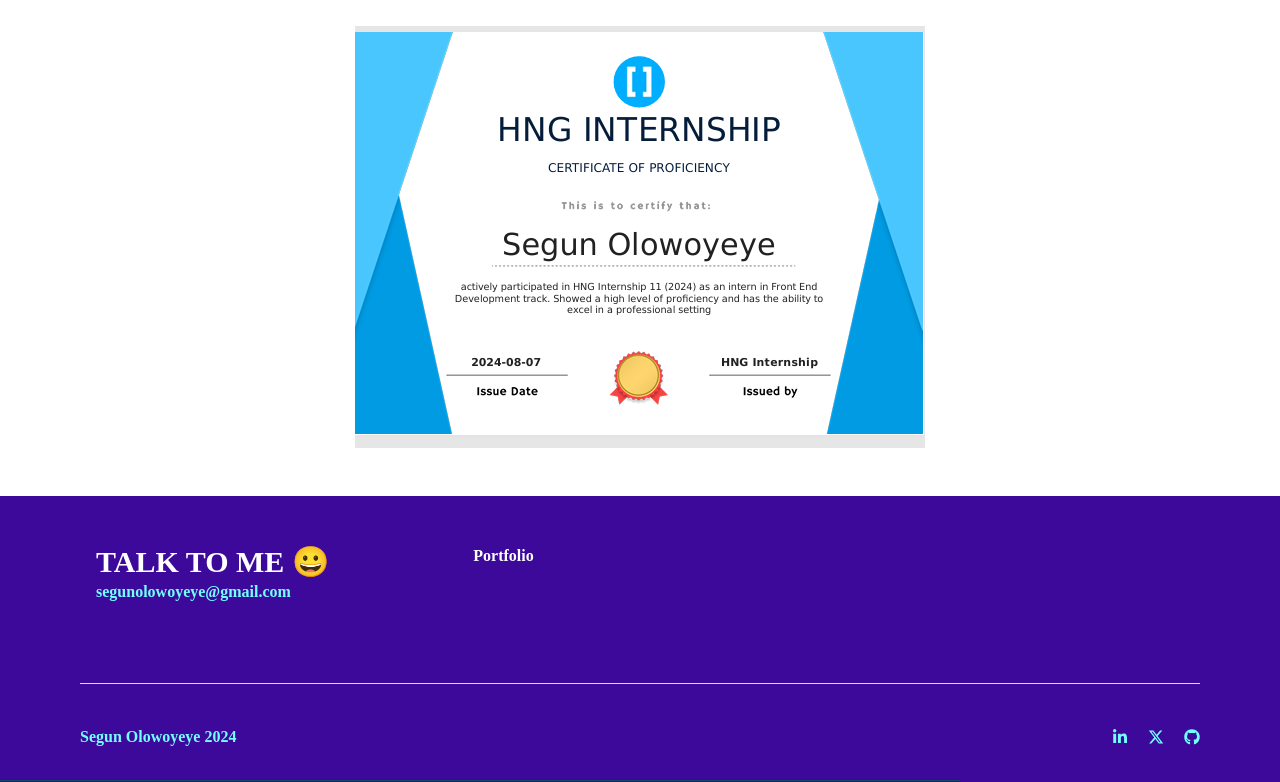
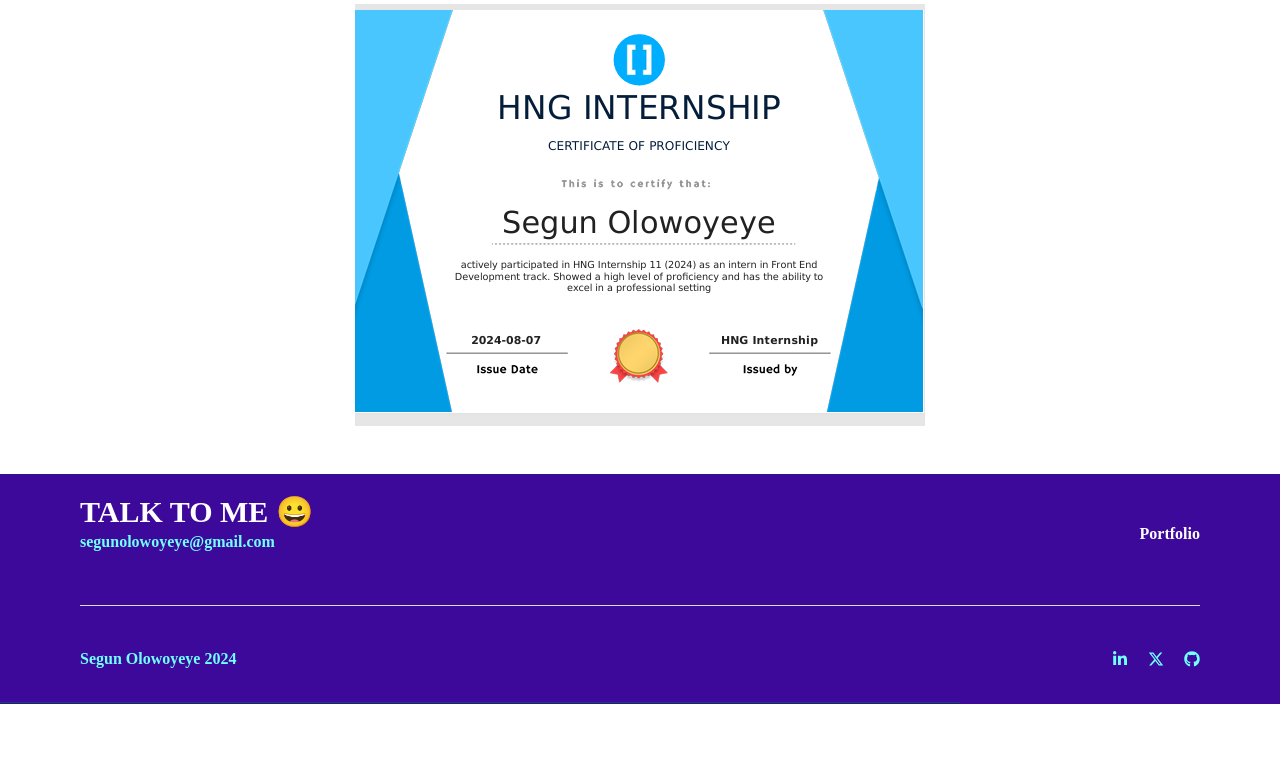
Before and after one commit to Segzyp1000/SegunO, a React (Create React App) app: page / in a window 1280 px wide. Shown: the part 1021-1803 px from the top of the page. After the commit the page ends 1725 px from the top, so only its background shows below. Built offline with nearby package versions, Linux system fonts and the light colour scheme.

Commit message:
added few

```diff
--- a/src/components/Design.jsx
+++ b/src/components/Design.jsx
@@ -19,7 +19,7 @@
           <h1 className="text-4xl text-darkBlue underline font-bold font-lg">
             Development.
           </h1>
-          <p className="w-3/4 text-[15px] font-medium">
+          <p className="text-[15px] font-medium">
             In building applications, i utilize but not limited to tools like
             Javascript, Typescript, Git, Github, CSS, Html, Tailwind, Bootstrap
             ReactJs , SCSS among others. I can absolutely function independently
--- a/src/components/Footer.jsx
+++ b/src/components/Footer.jsx
@@ -7,8 +7,8 @@
 function Footer() {
   return (
     <div className="bg-darkBlue text-white ">
-      <div className="md:flex flex-wrap">
-        <div className="mx-12 p-12">
+      <div className="md:flex flex-wrap justify-between items-center mx-20">
+        <div className="py-5">
           <h1 className="text-3xl">TALK TO ME 😀</h1>
           <a
             href="mailto:segunolowoyeye@gmail.com"
@@ -17,7 +17,7 @@
             segunolowoyeye@gmail.com
           </a>
         </div>
-        <div className="mt-12 md:mx-12 mx-20 hover:text-slate-500">
+        <div className="mt-5 hover:text-slate-500">
           <Link to="/project">
             <p>Portfolio</p>
           </Link>
--- a/src/components/Navbar.jsx
+++ b/src/components/Navbar.jsx
@@ -55,11 +55,11 @@
           </button>
         </div>
         {menuOpen && (
-          <div className="fixed right-0 top-[15px] flex flex-col mt-12 bg-white p-5 space-y-9 md:space-y-5 text-black font-bold md:w-80 w-full md:h-auto h-[457px]">
+          <div className="fixed right-0 top-[15px] flex flex-col mt-12 bg-white p-5 space-y-12 md:space-y-5 text-black font-bold md:w-80 w-full md:h-auto h-[557px]">
             <Link
               to="/project"
               onClick={toggleMenu}
-              className="hover:text-blue-900"
+              className="hover:text-blue-900 py-7"
             >
               Portfolio
             </Link>
@@ -77,7 +77,6 @@
             <a href="mailto:segunolowoyeye@gmail.com">
               segunolowoyeye@gmail.com
             </a>
-
             <a href="https://wa.link/aozrti" className="text-slate-500">
               https://wa.link/aozrti
             </a>
```
